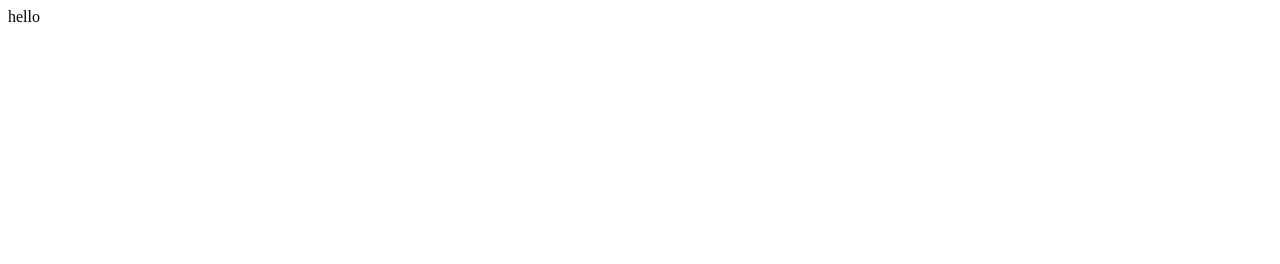
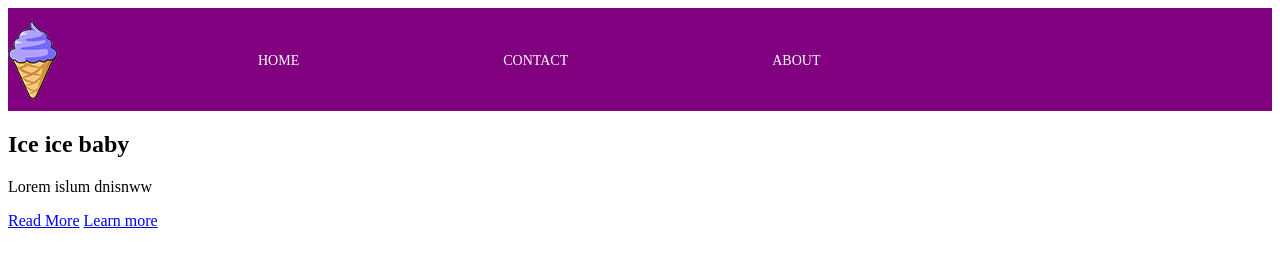
Before and after one commit to nkus0004/Final, a plain HTML site: page index.html in a window 1280 px wide. Drawn offline with Linux system fonts and the light colour scheme.

Commit message:
adding nav bar and home page text

```diff
--- /dev/null
+++ b/css/style.css
@@ -0,0 +1,54 @@
+header{
+    background: purple;
+}
+
+header::after{
+    content: '';
+    display: table;
+    clear: both;
+}
+.logo{
+    float: left;
+    padding: 10px 0;
+}
+
+nav{
+
+}
+
+nav ul {
+    margin:0;
+    padding: 0;
+    list-style: none;
+}
+
+nav li{
+    display: inline-block;
+    margin-left: 200px;
+    padding-top: 45px;
+    font-size: 14px;
+    position: relative;
+}
+
+nav a:hover {
+    color: rgb(0, 255, 0);
+}
+nav a{
+    color: white;
+    text-decoration: none;
+    text-transform: uppercase;
+}
+
+nav a::before{
+    content: '';
+    display: block;
+    height: 5px;
+    background-color: black;
+    position: absolute;
+    top: 0;
+    width: 0;
+}
+
+nav a:hover::before{
+    width: 100%;
+}
--- a/index.html
+++ b/index.html
@@ -1 +1,30 @@
-hello
+<!DOCTYPE html>
+<html lang="en">
+<head>
+    <meta charset="UTF-8">
+    <link href="css/style.css" rel="stylesheet" type="text/css">
+    <meta http-equiv="X-UA-Compatible" content="IE=edge">
+    <meta name="viewport" content="width=device-width, initial-scale=1.0">
+    <title>Document</title>
+</head>
+<body>
+    <header>
+    <div class="container">
+        <img src="pictures/logo.png" alt="logo" class="logo">
+        <nav>
+            <ul>
+                <li><a href="#">Home</a></li>
+                <li><a href="#">Contact</a></li>
+                <li><a href="#">About</a></li>
+            </ul>
+        </nav>
+    </div>
+</header>
+<div class="banner-text">
+    <h2>Ice ice baby</h2>
+    <p>Lorem islum dnisnww</p>
+    <a href="#">Read More</a>
+    <a href="#">Learn more</a>
+</div>
+</body>
+</html>
```
Also changed, not shown: pictures/logo.png (added).
